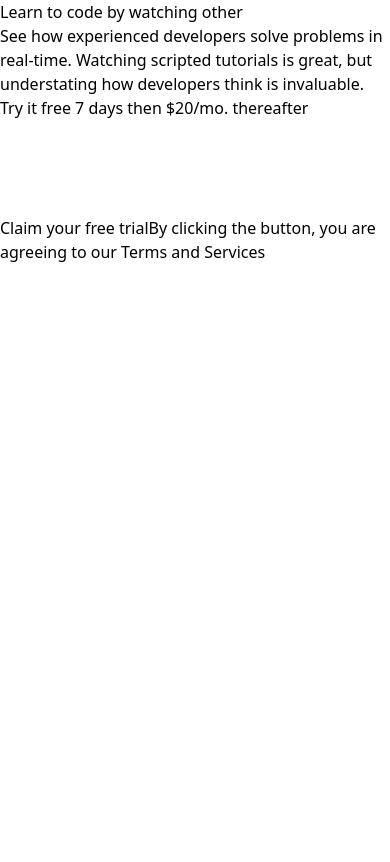
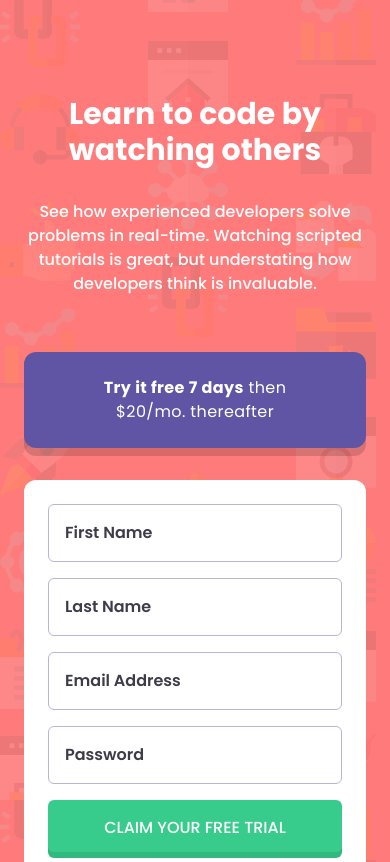
Before and after one commit to Tusar78/intro-component-with-sign-up-form, a React (Create React App) app: page / in a window 390 px wide. Shown: the top 862 px of the page. Built offline with nearby package versions, Linux system fonts and the light colour scheme.

Commit message:
Mobile part complete

```diff
--- a/public/index.html
+++ b/public/index.html
@@ -10,6 +10,15 @@
       content="Web site created using create-react-app"
     />
     <link rel="apple-touch-icon" href="%PUBLIC_URL%/logo192.png" />
+
+    <!-- Google Fonts -->
+    <link rel="preconnect" href="https://fonts.googleapis.com" />
+    <link rel="preconnect" href="https://fonts.gstatic.com" crossorigin />
+    <link
+      href="https://fonts.googleapis.com/css2?family=Poppins:wght@400;500;600;700&display=swap"
+      rel="stylesheet"
+    />
+
     <!--
       manifest.json provides metadata used when your web app is installed on a
       user's mobile device or desktop. See https://developers.google.com/web/fundamentals/web-app-manifest/
--- a/src/App.css
+++ b/src/App.css
@@ -1,3 +1,85 @@
 @tailwind base;
 @tailwind components;
 @tailwind utilities;
+
+@layer components {
+  .main-section {
+    @apply w-full h-fit bg-[#ff7a7a];
+  }
+
+  .container {
+    @apply max-w-[1440px] w-full px-6 mx-auto py-20;
+  }
+
+  .form-description {
+    @apply pt-4 pb-14;
+  }
+
+  .description__heading {
+    @apply text-white font-bold text-center text-3xl mb-8;
+  }
+
+  .description__para {
+    @apply text-white text-center text-base font-medium;
+  }
+
+  /* Form Container */
+  .form__alert {
+    @apply p-6 px-12 text-base text-white rounded-xl bg-[#6055a5] text-center tracking-wide mb-8;
+  }
+
+  .form {
+    @apply max-w-[540px] w-full rounded-xl bg-white p-6;
+  }
+
+  .form__input-group {
+    @apply mb-4;
+  }
+
+  .form__input,
+  .form__btn {
+    @apply p-4 border border-[#b9b6d3] rounded-md w-full placeholder:font-semibold placeholder:text-[#3e3c49];
+  }
+
+  .form__btn {
+    @apply bg-[#38cc8c] text-white uppercase font-medium border-0 mb-4;
+  }
+
+  .form__terms {
+    @apply text-xs font-semibold text-[#b9b6d3] text-center block leading-6;
+  }
+}
+
+@layer utilities {
+  body {
+    font-family: 'Poppins', sans-serif;
+    font-size: 1rem;
+  }
+
+  input,
+  button {
+    font-family: 'Poppins', sans-serif;
+  }
+
+  /* Added background image */
+  .main-section {
+    background-image: url(./images/bg-intro-desktop.png);
+  }
+
+  .form__alert,
+  .form {
+    box-shadow: 0 8px 0 rgba(0, 0, 0, .15);
+    /* color: #38cc8c; */
+  }
+
+  .form__btn {
+    box-shadow: 0 6px 0 #30ba7f;
+    padding-bottom: 12px;
+
+    /* red  */
+    /* color: #ff7a7a ; */
+
+    /* Grayish  */
+    /* color: #b9b6d3; */
+  }
+}
--- a/src/Components/FormPage.js
+++ b/src/Components/FormPage.js
@@ -3,19 +3,19 @@ import FormValidation from './FormValidation';
 
 const FormPage = () => {
   return (
-    <section className='section'>
-      <div className="container">
+    <main className='main-section'>
+      <section className="container">
         <div className='form-description'>
-          <h2 className="description__heading">Learn to code by watching other</h2>
+          <h2 className="description__heading">Learn to code by watching others</h2>
           <p className="description__para">See how experienced developers solve problems in real-time. Watching scripted tutorials is great, but understating how developers think is invaluable.</p>
         </div>
+
         <div className='form-container'>
-          <span className='form__alert'>Try it free 7 days then $20/mo. thereafter</span>
-
+          <p className='form__alert'><span className='font-bold'>Try it free 7 days</span> then $20/mo. thereafter</p>
           <FormValidation />
         </div>
-      </div>
-    </section>
+      </section>
+    </main>
   );
 };
 
--- a/src/Components/FormValidation.js
+++ b/src/Components/FormValidation.js
@@ -6,20 +6,42 @@ export class FormValidation extends Component {
       <div className="form">
         <form>
           <div className="form__input-group">
-            <input type="text" name="first-name" className="form__input" />
+            <input
+              type="text"
+              name="first-name"
+              className="form__input"
+              placeholder="First Name"
+            />
           </div>
           <div className="form__input-group">
-            <input type="text" name="last-name" className="form__input" />
+            <input
+              type="text"
+              name="last-name"
+              className="form__input"
+              placeholder="Last Name"
+            />
           </div>
           <div className="form__input-group">
-            <input type="email" name="email" className="form__input" />
+            <input
+              type="email"
+              name="email"
+              className="form__input"
+              placeholder="Email Address"
+            />
           </div>
           <div className="form__input-group">
-            <input type="password" name="password" className="form__input" />
+            <input
+              type="password"
+              name="password"
+              className="form__input"
+              placeholder="Password"
+            />
           </div>
 
           <button className="form__btn">Claim your free trial</button>
-          <span className="form__terms">By clicking the button, you are agreeing to our Terms and Services</span>
+          <span className="form__terms">
+            By clicking the button, you are agreeing to our <span className="text-[#ff7a7a] font-bold">Terms and Services</span>
+          </span>
         </form>
       </div>
     );
```
